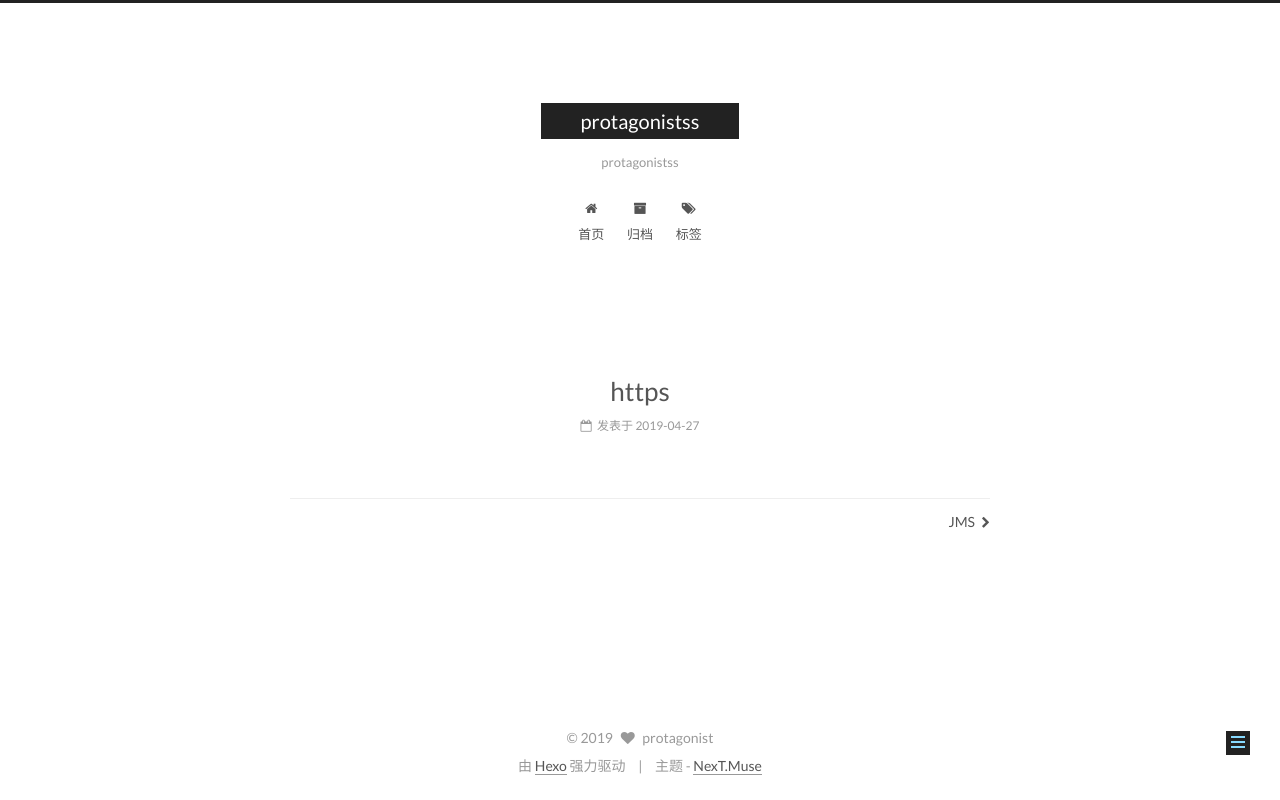
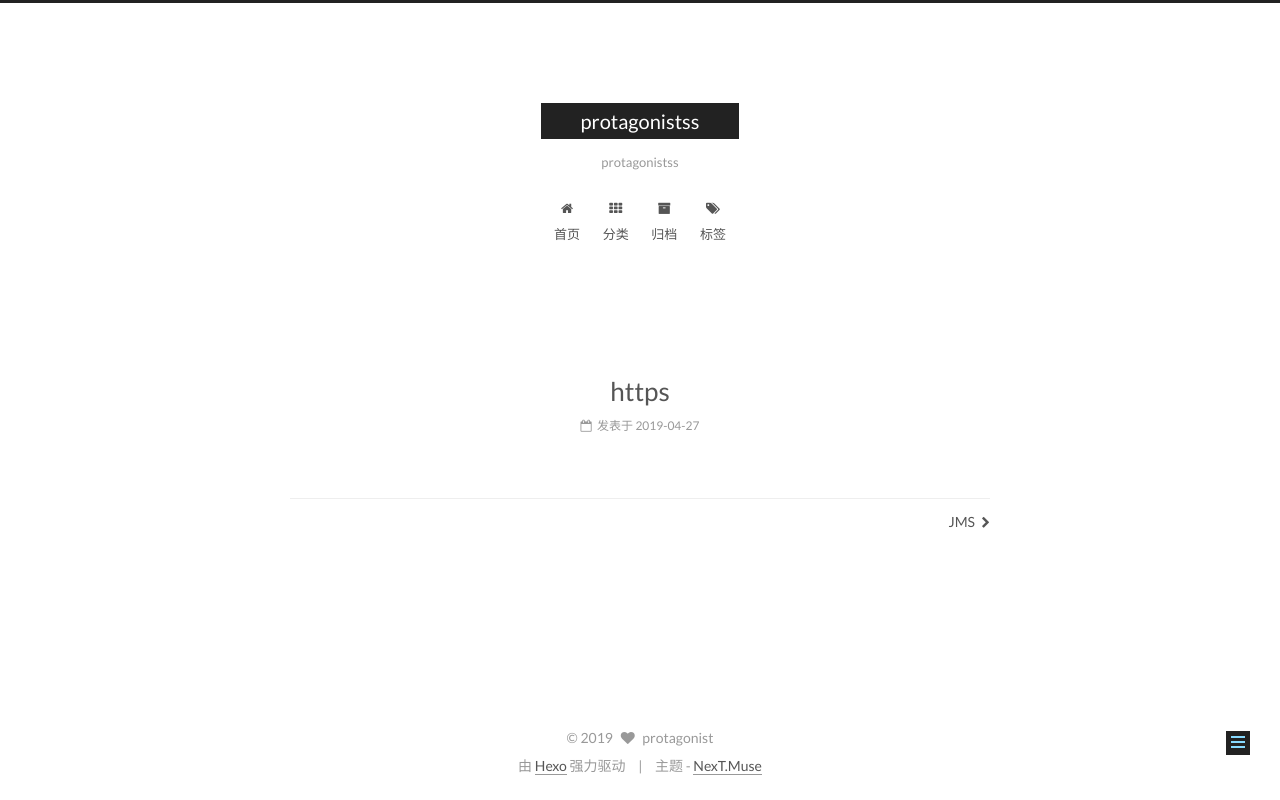
Before and after one commit to Protagonistss/Protagonistss.github.io, a plain HTML site: page 2019/04/27/https/index.html in a window 1280 px wide. Drawn offline with Linux system fonts and the light colour scheme.

Commit message:
Site updated: 2019-04-27 22:18:30

```diff
--- a/2019/04/27/https/index.html
+++ b/2019/04/27/https/index.html
@@ -209,6 +209,16 @@
               <i class="menu-item-icon fa fa-fw fa-home"></i> <br>
 
             首页
+          </a>
+        </li>
+
+
+        <li class="menu-item menu-item-categories">
+          <a href="/categories/" rel="section">
+
+              <i class="menu-item-icon fa fa-fw fa-th"></i> <br>
+
+            分类
           </a>
         </li>
 
--- a/css/main.css
+++ b/css/main.css
@@ -1807,7 +1807,7 @@ pre .javascript .function {
   width: 4px;
   height: 4px;
   border-radius: 50%;
-  background: #fff0af;
+  background: #1bff73;
 }
 .links-of-blogroll {
   font-size: 13px;
```
Also changed, not shown: 2019/04/28/JMS/index.html (+10 -0 lines), archives/2019/04/index.html (+10 -0 lines), archives/2019/index.html (+10 -0 lines), archives/index.html (+10 -0 lines), index.html (+10 -0 lines), tags/java-rocket/index.html (+10 -0 lines).
